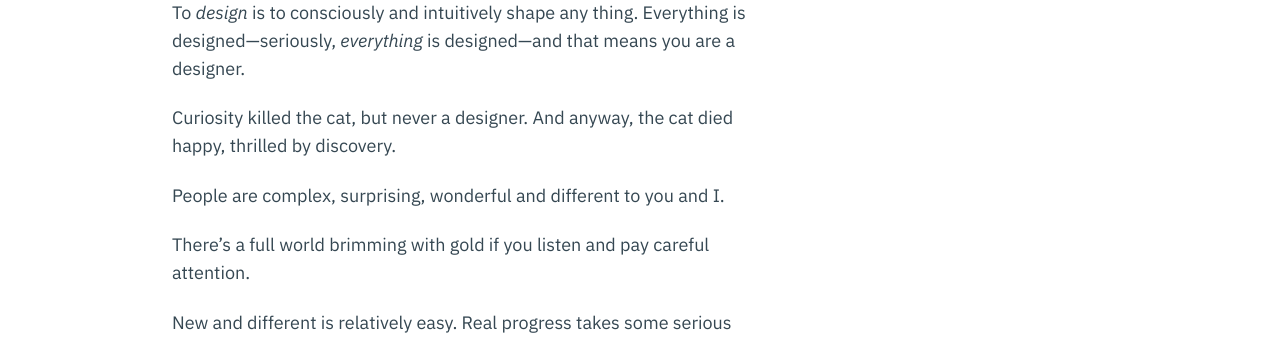
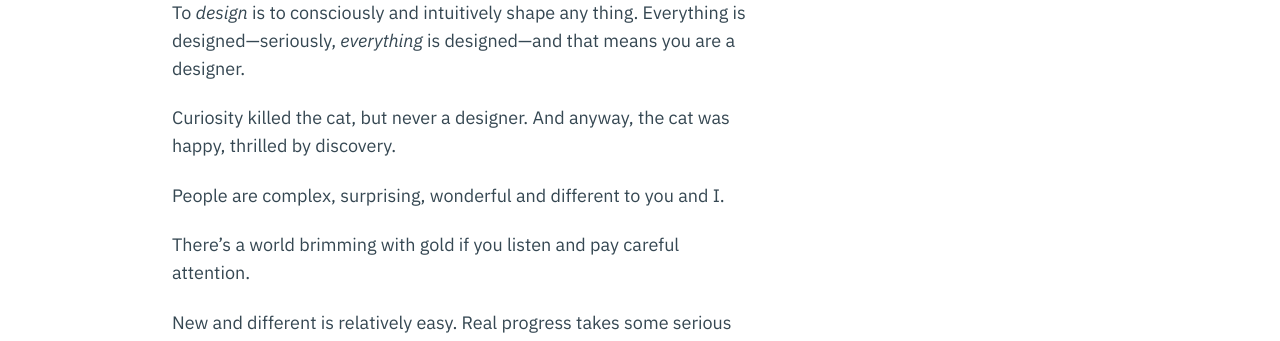
Before and after one commit to stuartwiener/stuartwiener.github.io, a Jekyll site: the page built from index.html, in a window 1280 px wide. Shown: the part 616-957 px from the top of the page. Built offline with Jekyll 4.4.1, drawn with Linux system fonts in a browser that asks for light colours; some web fonts are replaced.

Commit message:
Copy refinement

```diff
--- a/index.html
+++ b/index.html
@@ -9,11 +9,11 @@ published: true
 
 <p>To <em>design</em> is to consciously and intuitively shape any thing. Everything is designed—seriously, <em>everything</em> is designed—and that means you are a designer.</p>
 
-<p>Curiosity killed the cat, but never a designer. And anyway, the cat died happy, thrilled by discovery.</p>
+<p>Curiosity killed the cat, but never a designer. And anyway, the cat was happy, thrilled by discovery.</p>
 
 <p>People are complex, surprising, wonderful and different to you and I.</p>
 
-<p>There’s a full world brimming with gold if you listen and pay careful attention.</p>
+<p>There’s a world brimming with gold if you listen and pay careful attention.</p>
 
 <p>New and different is relatively easy. Real progress takes some serious work.</p>
 
```
